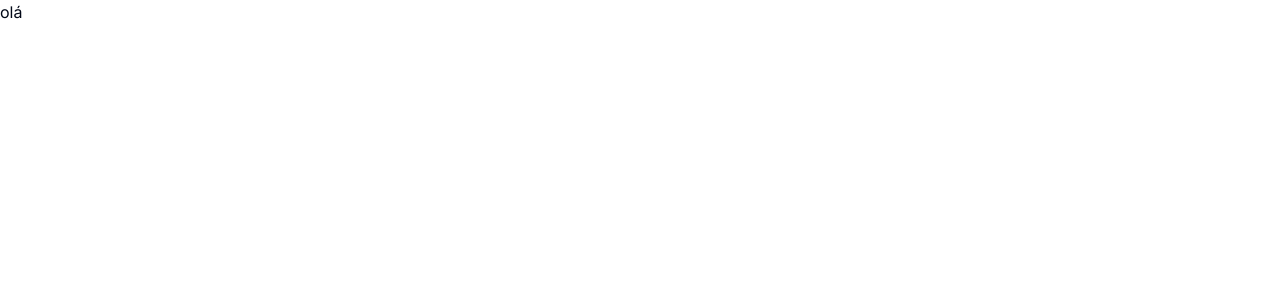
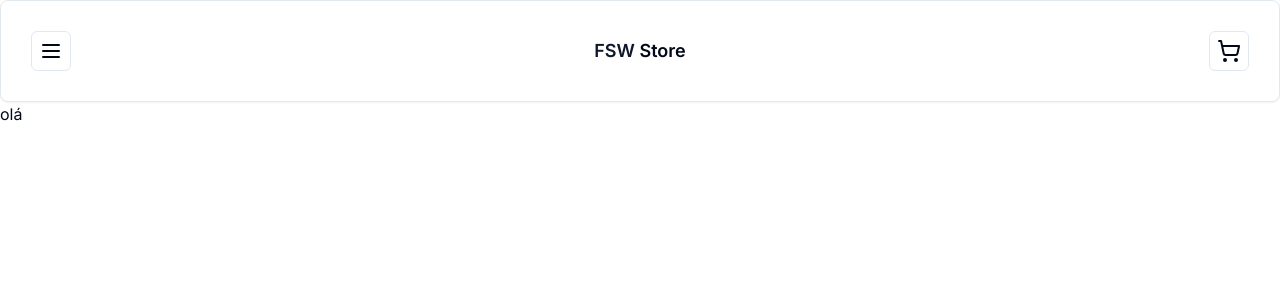
Before and after one commit to gabrielpedoa/e-commerce, a Next.js app: page / in a window 1280 px wide. Shown: the top 300 px of the page. Built offline with nearby package versions, Linux system fonts and the light colour scheme.

Commit message:
feat: add button, card and header components

```diff
--- a/package.json
+++ b/package.json
@@ -10,6 +10,7 @@
   },
   "dependencies": {
     "@prisma/client": "^5.4.2",
+    "@radix-ui/react-slot": "^1.0.2",
     "class-variance-authority": "^0.7.0",
     "clsx": "^2.0.0",
     "lucide-react": "^0.288.0",
--- a/src/app/layout.tsx
+++ b/src/app/layout.tsx
@@ -1,6 +1,7 @@
 import type { Metadata } from 'next'
 import { Inter } from 'next/font/google'
 import './globals.css'
+import Header from '@/components/ui/header'
 
 const inter = Inter({ subsets: ['latin'] })
 
@@ -16,7 +17,10 @@
 }) {
   return (
     <html lang="en">
-      <body className={inter.className}>{children}</body>
+      <body className={inter.className}>
+        <Header />
+        {children}
+        </body>
     </html>
   )
 }
--- /dev/null
+++ b/src/components/ui/button.tsx
@@ -0,0 +1,56 @@
+import * as React from "react"
+import { Slot } from "@radix-ui/react-slot"
+import { cva, type VariantProps } from "class-variance-authority"
+
+import { cn } from "@/lib/utils"
+
+const buttonVariants = cva(
+  "inline-flex items-center justify-center rounded-md text-sm font-medium ring-offset-background transition-colors focus-visible:outline-none focus-visible:ring-2 focus-visible:ring-ring focus-visible:ring-offset-2 disabled:pointer-events-none disabled:opacity-50",
+  {
+    variants: {
+      variant: {
+        default: "bg-primary text-primary-foreground hover:bg-primary/90",
+        destructive:
+          "bg-destructive text-destructive-foreground hover:bg-destructive/90",
+        outline:
+          "border border-input bg-background hover:bg-accent hover:text-accent-foreground",
+        secondary:
+          "bg-secondary text-secondary-foreground hover:bg-secondary/80",
+        ghost: "hover:bg-accent hover:text-accent-foreground",
+        link: "text-primary underline-offset-4 hover:underline",
+      },
+      size: {
+        default: "h-10 px-4 py-2",
+        sm: "h-9 rounded-md px-3",
+        lg: "h-11 rounded-md px-8",
+        icon: "h-10 w-10",
+      },
+    },
+    defaultVariants: {
+      variant: "default",
+      size: "default",
+    },
+  }
+)
+
+export interface ButtonProps
+  extends React.ButtonHTMLAttributes<HTMLButtonElement>,
+    VariantProps<typeof buttonVariants> {
+  asChild?: boolean
+}
+
+const Button = React.forwardRef<HTMLButtonElement, ButtonProps>(
+  ({ className, variant, size, asChild = false, ...props }, ref) => {
+    const Comp = asChild ? Slot : "button"
+    return (
+      <Comp
+        className={cn(buttonVariants({ variant, size, className }))}
+        ref={ref}
+        {...props}
+      />
+    )
+  }
+)
+Button.displayName = "Button"
+
+export { Button, buttonVariants }
--- /dev/null
+++ b/src/components/ui/card.tsx
@@ -0,0 +1,79 @@
+import * as React from "react"
+
+import { cn } from "@/lib/utils"
+
+const Card = React.forwardRef<
+  HTMLDivElement,
+  React.HTMLAttributes<HTMLDivElement>
+>(({ className, ...props }, ref) => (
+  <div
+    ref={ref}
+    className={cn(
+      "rounded-lg border bg-card text-card-foreground shadow-sm",
+      className
+    )}
+    {...props}
+  />
+))
+Card.displayName = "Card"
+
+const CardHeader = React.forwardRef<
+  HTMLDivElement,
+  React.HTMLAttributes<HTMLDivElement>
+>(({ className, ...props }, ref) => (
+  <div
+    ref={ref}
+    className={cn("flex flex-col space-y-1.5 p-6", className)}
+    {...props}
+  />
+))
+CardHeader.displayName = "CardHeader"
+
+const CardTitle = React.forwardRef<
+  HTMLParagraphElement,
+  React.HTMLAttributes<HTMLHeadingElement>
+>(({ className, ...props }, ref) => (
+  <h3
+    ref={ref}
+    className={cn(
+      "text-2xl font-semibold leading-none tracking-tight",
+      className
+    )}
+    {...props}
+  />
+))
+CardTitle.displayName = "CardTitle"
+
+const CardDescription = React.forwardRef<
+  HTMLParagraphElement,
+  React.HTMLAttributes<HTMLParagraphElement>
+>(({ className, ...props }, ref) => (
+  <p
+    ref={ref}
+    className={cn("text-sm text-muted-foreground", className)}
+    {...props}
+  />
+))
+CardDescription.displayName = "CardDescription"
+
+const CardContent = React.forwardRef<
+  HTMLDivElement,
+  React.HTMLAttributes<HTMLDivElement>
+>(({ className, ...props }, ref) => (
+  <div ref={ref} className={cn("p-6 pt-0", className)} {...props} />
+))
+CardContent.displayName = "CardContent"
+
+const CardFooter = React.forwardRef<
+  HTMLDivElement,
+  React.HTMLAttributes<HTMLDivElement>
+>(({ className, ...props }, ref) => (
+  <div
+    ref={ref}
+    className={cn("flex items-center p-6 pt-0", className)}
+    {...props}
+  />
+))
+CardFooter.displayName = "CardFooter"
+
+export { Card, CardHeader, CardFooter, CardTitle, CardDescription, CardContent }
--- /dev/null
+++ b/src/components/ui/header.tsx
@@ -0,0 +1,23 @@
+import { MenuIcon, ShoppingCartIcon } from "lucide-react";
+import { Button } from "./button";
+import { Card } from "./card";
+
+//justify-betwen justificar os elemetnos com espaços iguais entre eles
+
+const Header = () => {
+  return (
+    <Card className="flex items-center justify-between p-[1.875rem]">
+      <Button size="icon" variant="outline">
+        <MenuIcon />
+      </Button>
+      <h1 className="text-lg font-semibold">
+        <span className="text-primary">FSW</span> Store
+      </h1>
+      <Button size="icon" variant="outline">
+        <ShoppingCartIcon />
+      </Button>
+    </Card>
+  );
+};
+
+export default Header;
```
Also changed, not shown: 1 other file (tests, documents, lock files or other folders).
